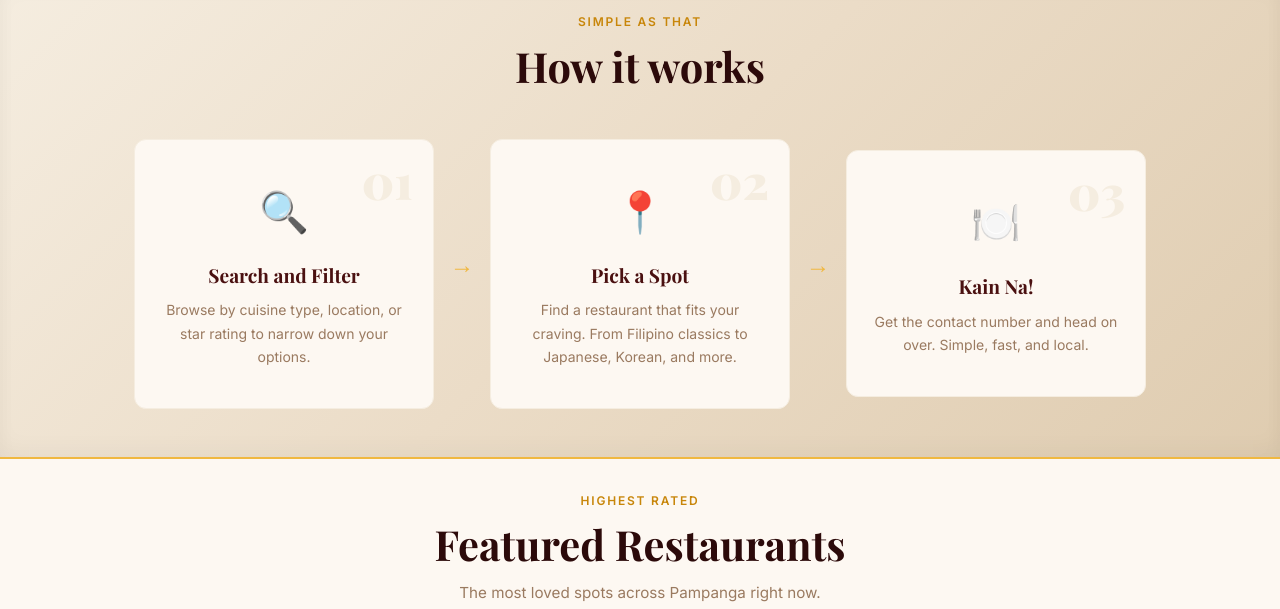
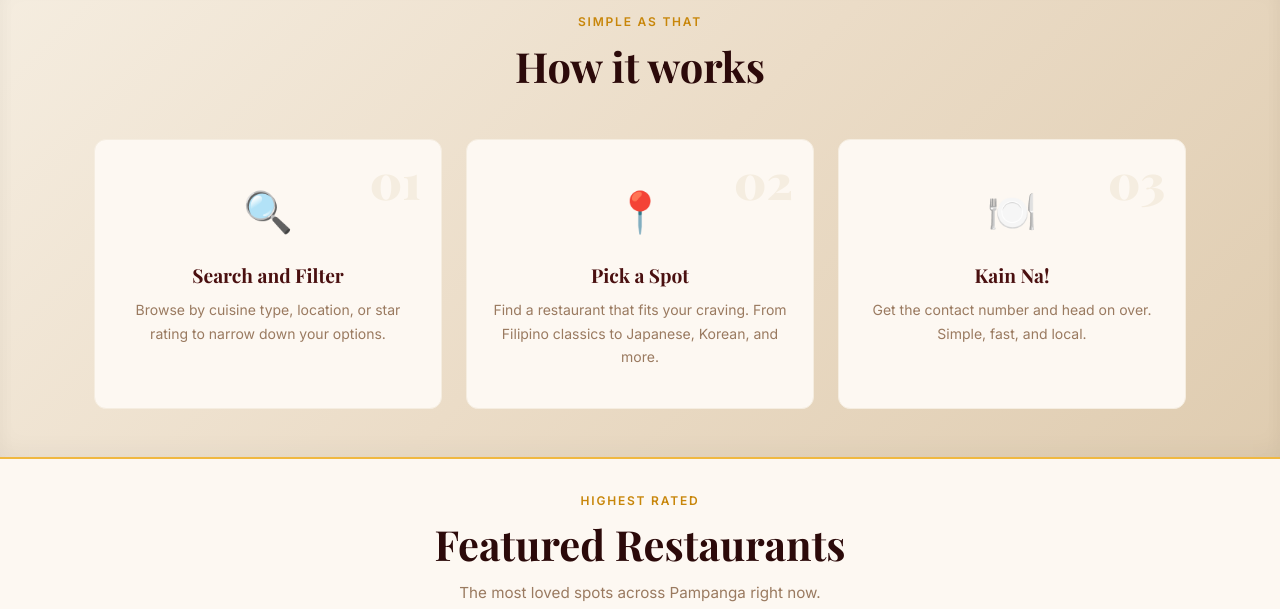
Before and after one commit to Fourstik/SanKap, a plain HTML site: page index.html in a window 1280 px wide. Shown: the part 742-1351 px from the top of the page. Drawn offline with nearby package versions, Linux system fonts and the light colour scheme; a script that the page names is missing; a web font is replaced by a local one.

Commit message:
Fixed an uneven container in the 'How it works' section

```diff
--- a/index.html
+++ b/index.html
@@ -61,14 +61,12 @@
           <h3 class="how__title">Search and Filter</h3>
           <p class="how__desc">Browse by cuisine type, location, or star rating to narrow down your options.</p>
         </div>
-        <div class="how__divider" aria-hidden="true">→</div>
         <div class="how__step">
           <div class="how__num">02</div>
           <div class="how__icon">📍</div>
           <h3 class="how__title">Pick a Spot</h3>
           <p class="how__desc">Find a restaurant that fits your craving. From Filipino classics to Japanese, Korean, and more.</p>
         </div>
-        <div class="how__divider" aria-hidden="true">→</div>
         <div class="how__step">
           <div class="how__num">03</div>
           <div class="how__icon">🍽️</div>
--- a/styles.css
+++ b/styles.css
@@ -360,17 +360,13 @@ a   { color: inherit; text-decoration: none; }
 }
 
 .how__steps {
-  display: flex;
-  align-items: center;
-  gap: 1rem;
-  flex-wrap: wrap;
-  justify-content: center;
+  display: grid;
+  grid-template-columns: repeat(3, 1fr);
+  gap: 1.5rem;
+  align-items: stretch;
 }
 
 .how__step {
-  flex: 1;
-  min-width: 220px;
-  max-width: 300px;
   text-align: center;
   padding: 2.5rem 1.5rem;
   border-radius: var(--r-md);
@@ -406,13 +402,6 @@ a   { color: inherit; text-decoration: none; }
 }
 
 .how__desc { font-size: .875rem; color: var(--text-muted); line-height: 1.65; }
-
-.how__divider {
-  font-size: 1.5rem;
-  color: var(--amber-300);
-  flex-shrink: 0;
-  margin-bottom: 1rem;
-}
 
 /* ── Top rated / Featured ────────────────────────────────── */
 .top-rated {
@@ -739,7 +728,6 @@ a   { color: inherit; text-decoration: none; }
   .nav__burger { display: flex; }
 
   .nav__links {
-    /* Pop-out (hidden) state */
     display: flex;
     flex-direction: row;
     flex-wrap: wrap;
@@ -753,7 +741,6 @@ a   { color: inherit; text-decoration: none; }
     box-shadow: 0 15px 30px rgba(0,0,0,0.5);
     border-bottom: 1px solid rgba(255,255,255,.08);
 
-    /* Animation properties */
     opacity: 0;
     visibility: hidden;
     transform: translateY(-10px) scale(0.98);
@@ -761,7 +748,6 @@ a   { color: inherit; text-decoration: none; }
   }
 
   .nav__links.open {
-    /* Pop-in (visible) state */
     opacity: 1;
     visibility: visible;
     transform: translateY(0) scale(1);
@@ -797,8 +783,7 @@ a   { color: inherit; text-decoration: none; }
 
   .hero__content { padding: 7rem 1.5rem 4rem; margin-left: 0; }
 
-  .how__divider { display: none; }
-  .how__steps   { gap: 1rem; }
+  .how__steps   { grid-template-columns: 1fr; gap: 1rem; }
 
   .location-grid { grid-template-columns: repeat(2, 1fr); }
 
@@ -823,7 +808,6 @@ a   { color: inherit; text-decoration: none; }
   box-shadow: 0 2px 20px rgba(0,0,0,.3);
 }
 
-/* Amber bottom accent line */
 .nav::after {
   content: '';
   position: absolute;
@@ -836,7 +820,6 @@ a   { color: inherit; text-decoration: none; }
 
 .nav--scrolled::after { opacity: 1; }
 
-/* Manage link style */
 .nav__link--manage {
   background: var(--amber-400);
   color: var(--maroon-950) !important;
@@ -847,7 +830,6 @@ a   { color: inherit; text-decoration: none; }
 .nav__link--manage:hover { background: var(--amber-300) !important; }
 .nav__link--manage.active { background: var(--amber-300) !important; }
 
-/* Burger open state */
 .nav__burger.is-open span:nth-child(1) { transform: translateY(7px) rotate(45deg); }
 .nav__burger.is-open span:nth-child(2) { opacity: 0; }
 .nav__burger.is-open span:nth-child(3) { transform: translateY(-7px) rotate(-45deg); }
```
